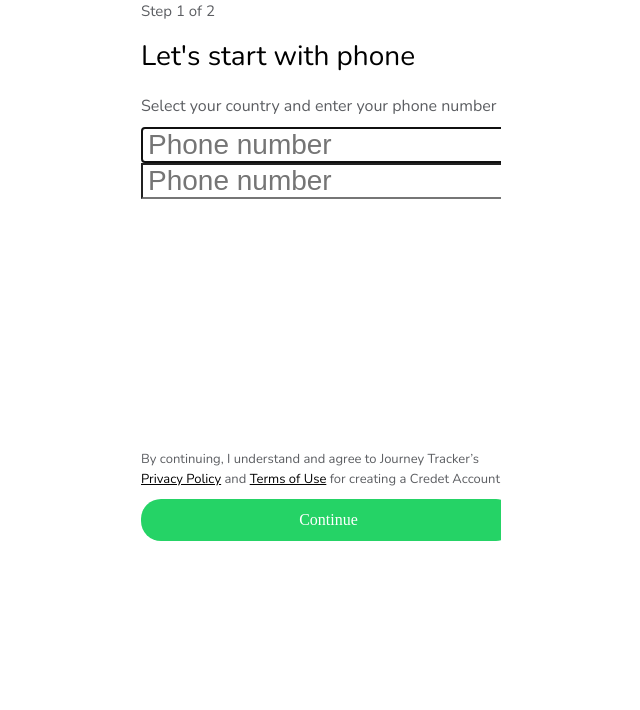
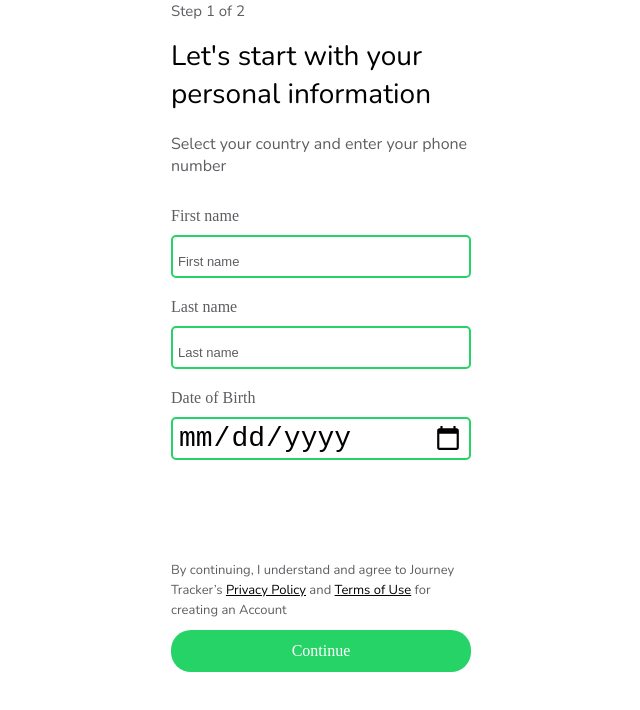
Before and after one commit to Rookid19/JourneyTracker, a Next.js app: page / in a window 1280 px wide. Shown: the top 710 px of the page, without its empty margins (319-959 px from the left). Built offline with nearby package versions, Linux system fonts and the light colour scheme.

Commit message:
custom text input

```diff
--- a/components/ui_components/customInput/index.tsx
+++ b/components/ui_components/customInput/index.tsx
@@ -14,12 +14,12 @@ function CustomInput({
         style={{ display: "flex", alignItems: "center" }}
         className={styles.labelContainer}
       >
-        <div className="label">{label}</div>
+        <div className={styles.label}>{label}</div>
       </div>
 
       <input
         {...props}
-        className="custom-input"
+        className={styles.custom_input}
         placeholder={placeholder}
         style={{
           //   backgroundColor: inputType === "phone" && "white",
--- a/components/ui_components/customInput/page.module.css
+++ b/components/ui_components/customInput/page.module.css
@@ -0,0 +1,25 @@
+.custom_input {
+  box-sizing: border-box;
+  width: 100%;
+  height: 43px;
+  background-color: var(--journey-light-grey);
+  border: none;
+  border-radius: 5px;
+  padding-left: 20px;
+  border-right: 15px solid transparent;
+  border: 2px solid var(--journey-green);
+}
+
+.label {
+  font-family: "polysans-regular";
+  font-size: 16px;
+  color: var(--journey-grey);
+  margin-bottom: 10px;
+  margin-top: 20px;
+}
+
+.custom_input:focus {
+  outline: none !important;
+  /* border: 2px solid var(--journey-green); */
+  border-right: 15px solid var(--journey-green);
+}
--- a/components/user/index.tsx
+++ b/components/user/index.tsx
@@ -1,35 +1,54 @@
-import React from "react";
+import React, { useEffect, useRef } from "react";
 import CustomInput from "../ui_components/customInput";
 import styles from "./page.module.css";
 import CustomButton from "../ui_components/customButton";
 
 function User() {
+  const inputEl = useRef<HTMLInputElement>(null);
+
+  useEffect(() => {
+    // Check if the inputEl and its current property are not null before calling focus()
+    if (inputEl && inputEl.current) {
+      inputEl.current.focus();
+    }
+  }, [inputEl]);
+
   return (
     <div>
       <span className={styles.step}>Step 1 of 2</span>
-      <div className={styles.title}>Let{"'"}s start with phone</div>
+      <div className={styles.title}>
+        Let{"'"}s start with your personal information
+      </div>
       <div className={styles.label}>
         Select your country and enter your phone number
       </div>
 
       <div>
         <CustomInput
-          autoFocus
-          inputType="phone"
-          name="phone"
-          placeholder="Phone number"
+          name="firstname"
+          placeholder="First name"
+          label="First name"
         />
         <CustomInput
-          // inputType="phone"
-          name="phone"
-          placeholder="Phone number"
+          name="lastname"
+          placeholder="Last name"
+          label="Last name"
+        />
+        <CustomInput
+          name="dob"
+          placeholder="Date of Birth"
+          type="date"
+          label="Date of Birth"
+          // id={name}
+          // value={value}
+          // onChange={onChange}
+          max={new Date().toISOString().split("T")[0]} // Set maximum date as today
         />
       </div>
 
       <div className={styles.terms}>
         By continuing, I understand and agree to Journey Tracker’s{" "}
-        <u>Privacy Policy</u> and <u>Terms of Use</u> for creating a Credet
-        Account
+        <u>Privacy Policy</u> and <u>Terms of Use</u> for creating an Account
       </div>
       <CustomButton name={"Continue"} />
     </div>
--- a/components/user/page.module.css
+++ b/components/user/page.module.css
@@ -22,7 +22,7 @@
   color: var(--journey-grey);
   line-height: 20px;
   margin-bottom: 10px;
-    margin-top: 250px;
+  margin-top: 100px;
 }
 .terms > u {
   color: var(--journey-black);
--- a/src/styles/globals.css
+++ b/src/styles/globals.css
@@ -12,3 +12,10 @@ body {
   height: 100vh;
   overflow: scroll; */
 }
+
+/* changing all placeholder color */
+::-webkit-input-placeholder {
+  color: var(--journey-grey);
+  font-size: 13px;
+  align-self: center;
+}
```
Lines whose indentation alone changed are shown as unchanged.
